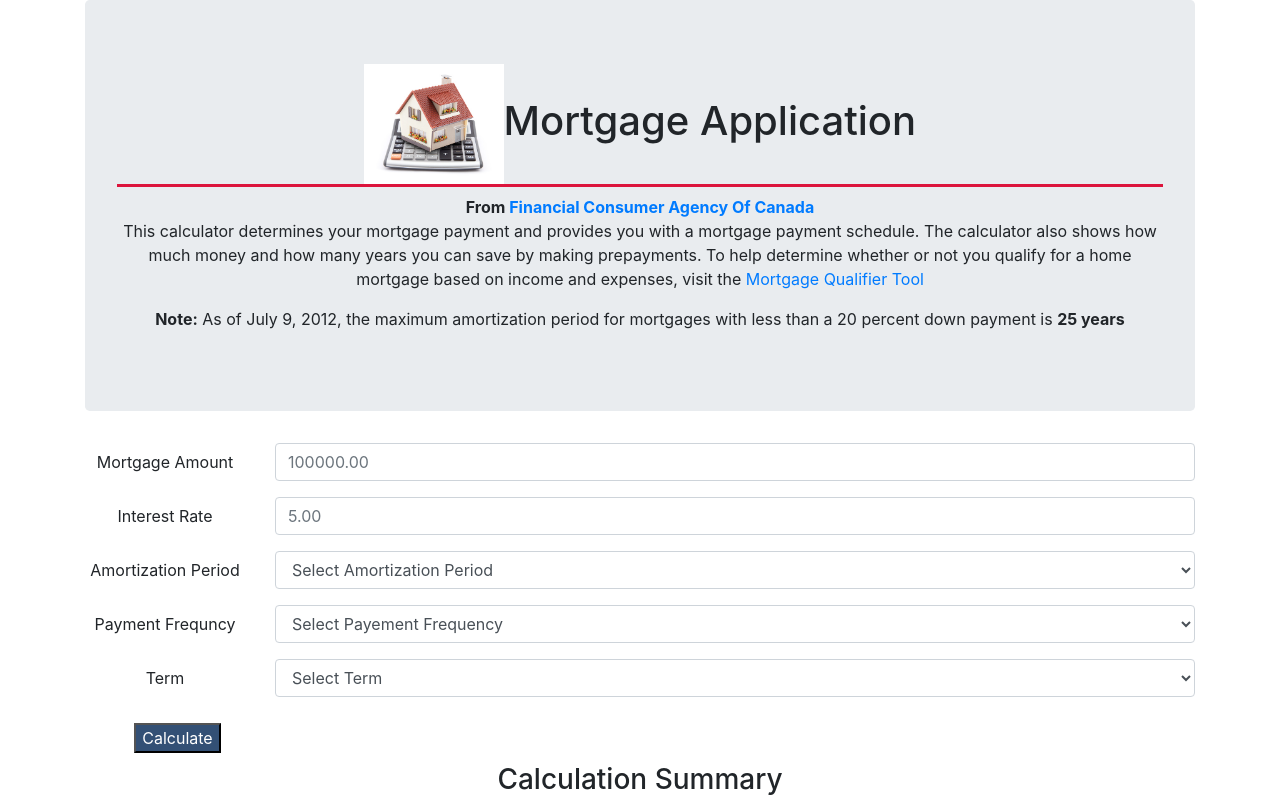
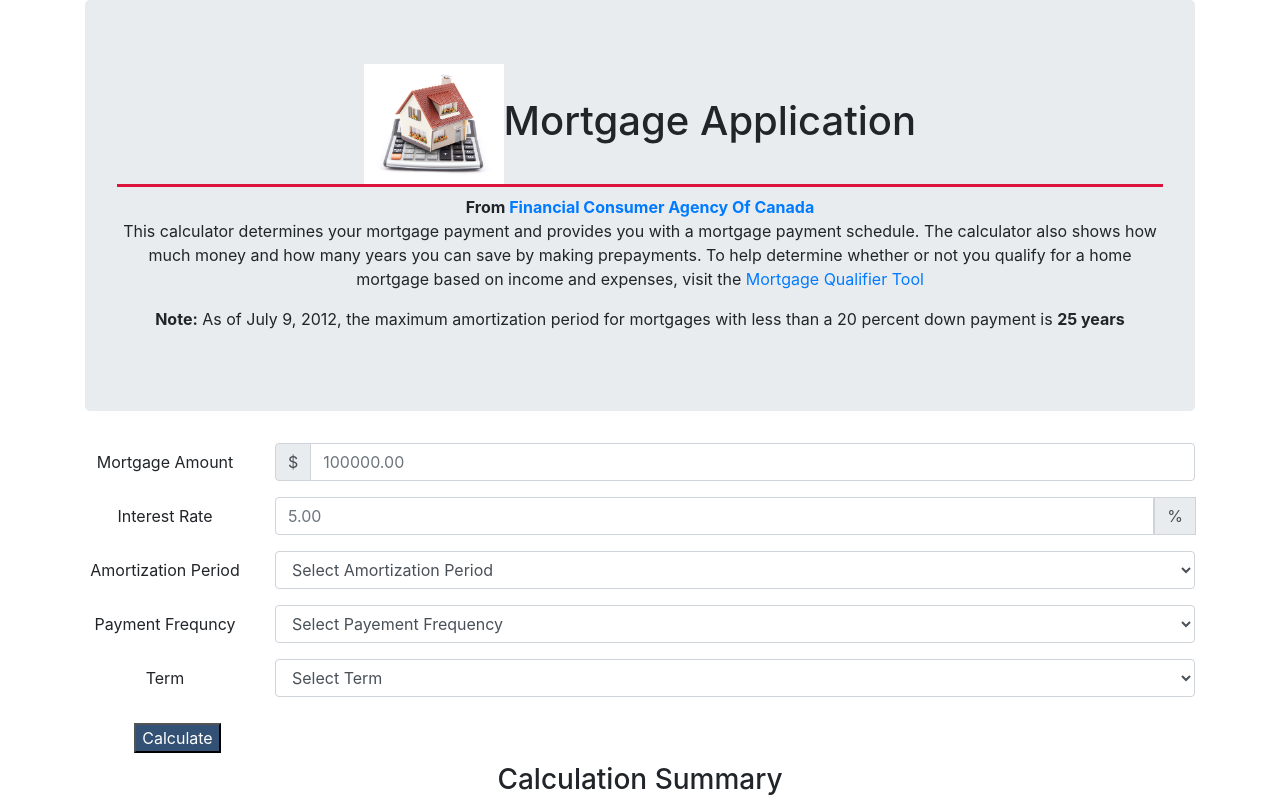
Before and after one commit to atulupadhyay82/Mortgage_calculator_react_app, a React (Create React App) app: page / in a window 1280 px wide. Shown: the top 800 px of the page. Built offline with nearby package versions, Linux system fonts and the light colour scheme.

Commit message:
limiting character input in textarea

```diff
--- a/src/Components/MortgageCalculator.js
+++ b/src/Components/MortgageCalculator.js
@@ -1,5 +1,5 @@
 import React, { Component } from 'react'
-import { Bootstrap, Grid, Row,Jumbotron , Container, Form, Button, Col } from 'react-bootstrap';
+import { Bootstrap, Grid, Row,Jumbotron , Container, Form, Button, Col,InputGroup } from 'react-bootstrap';
 import mortgageCalc from '../Img/mortgageCalc.jpg';
 import questionMark from '../Img/question-mark.png';
 import Summary from './Summary';
@@ -136,16 +136,16 @@ export class MortgageCalculator extends Component {
             this.state.mortgagePayment = mortgageParameters.paymentSchedule[termCount - 1].mortgagePayment
 
          }
-        // else{
-        //     alert('empty fields');
-        // }
-
 
     }
 
-    sampleTest =(mortgageAmount) =>{
-        console.log("mor",mortgageAmount)
+    limitInputCharacter(e) {
+        const re = /[0-9.:]+/g;
+        if (!re.test(e.key)) {
+          e.preventDefault();
         }
+      }
+
 
 
     render() {
@@ -173,13 +173,17 @@ export class MortgageCalculator extends Component {
                         Mortgage Amount
                         </Form.Label>
                         <Col sm="10">
+                        <InputGroup>
+                            <InputGroup.Prepend>
+                            <InputGroup.Text id="inputGroupPrepend">$</InputGroup.Text>
+                        </InputGroup.Prepend>
                             <Form.Control  inputref={node => this.state.mortgageAmount = node}
                             onChange={this.onChangeMortgageAmount}
                             placeholder="100000.00"
-                         onKeyPress={this.limitCharacterInput}
+                            onKeyPress={(e) => this.limitInputCharacter(e)}
                             autoComplete="off"
                             required/>
-
+                        </InputGroup>
                         </Col>
                     </Form.Group>
 
@@ -188,12 +192,17 @@ export class MortgageCalculator extends Component {
                         Interest Rate
                         </Form.Label>
                         <Col sm="10">
+                        <InputGroup>
                             <Form.Control  placeholder="5.00"
                             inputref={node => this.state.interestRate = node}
                             onChange={this.onChangeInterestRate}
-                        onKeyPress={this.limitCharacterInput}
+                            onKeyPress={(e) => this.limitInputCharacter(e)}
                             autoComplete="off"
                             required/>
+                        <InputGroup.Prepend>
+                                <InputGroup.Text id="inputGroupPrepend">%</InputGroup.Text>
+                            </InputGroup.Prepend>
+                        </InputGroup>
                         </Col>
                     </Form.Group>
 
@@ -285,8 +294,7 @@ export class MortgageCalculator extends Component {
                                 termPrincipalPayments={this.state.termPrincipalPayments}
                                 amortPrincipalPayemnets={this.state.amortPrincipalPayemnets}
                                 noOfPayementsTerm={this.state.noOfPayementsTerm}
-                                noOfPaymentAmortPeriod={this.state.noOfPaymentAmortPeriod}
-                            >
+                                noOfPaymentAmortPeriod={this.state.noOfPaymentAmortPeriod}>
 
                 </Summary>
             </Form>
```
Lines whose indentation alone changed are shown as unchanged.
